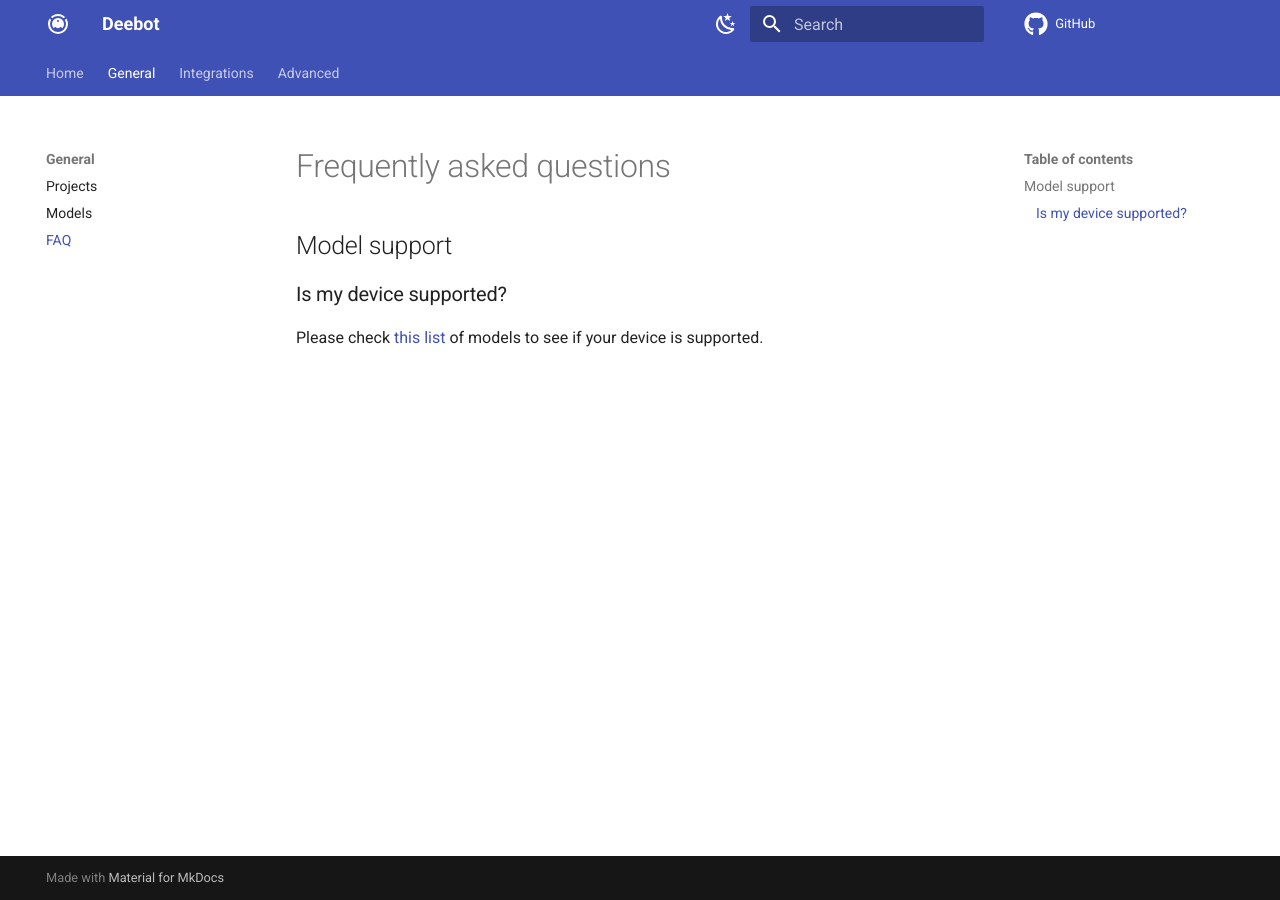
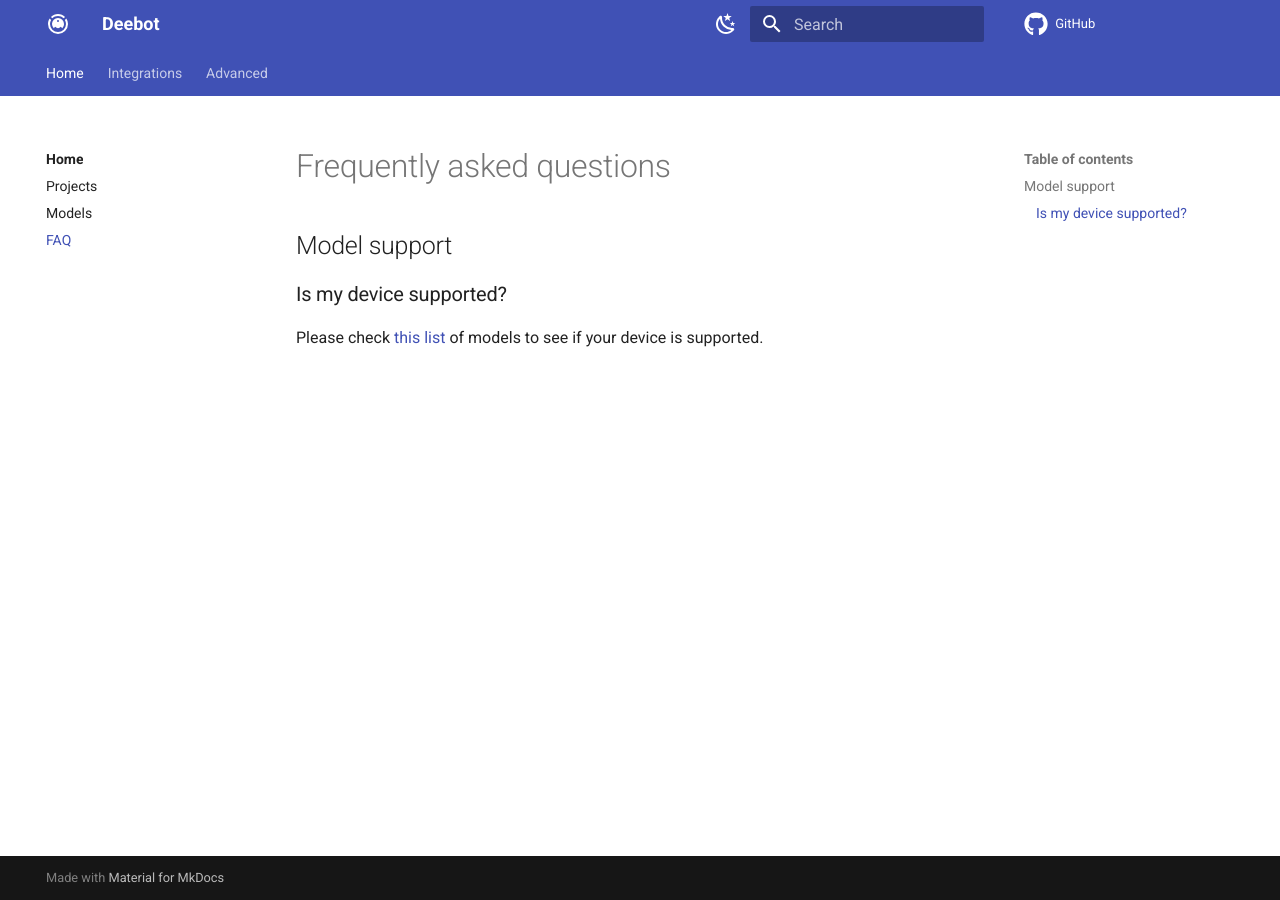
Before and after one commit to DeebotUniverse/docs, an MkDocs documentation site: the page built from docs/home/faq.md, in a window 1280 px wide. Built offline with MkDocs 1.6.1 and Material for MkDocs 9.7.7, drawn with Linux system fonts in a browser that asks for light colours; comment, search, counter and statistics services are not loaded.

Commit message:
move content of general to home (#33)

```diff
--- a/mkdocs.yml
+++ b/mkdocs.yml
@@ -42,11 +42,11 @@ markdown_extensions:
   - pymdownx.superfences
 
 nav:
-  - Home: index.md
-  - General:
-      - Projects: general/projects.md
-      - Models: general/models.md
-      - FAQ: general/faq.md
+  - Home:
+      - index.md
+      - Projects: home/projects.md
+      - Models: home/models.md
+      - FAQ: home/faq.md
   - Integrations:
       - Home Assistant:
           - integrations/home-assistant/index.md
```
Also changed, not shown: docs/integrations/home-assistant/index.md (+1 -1 lines), docs/home/faq.md (renamed from docs/general/faq.md), docs/home/models.md (renamed from docs/general/models.md), docs/home/projects.md (renamed from docs/general/projects.md).
